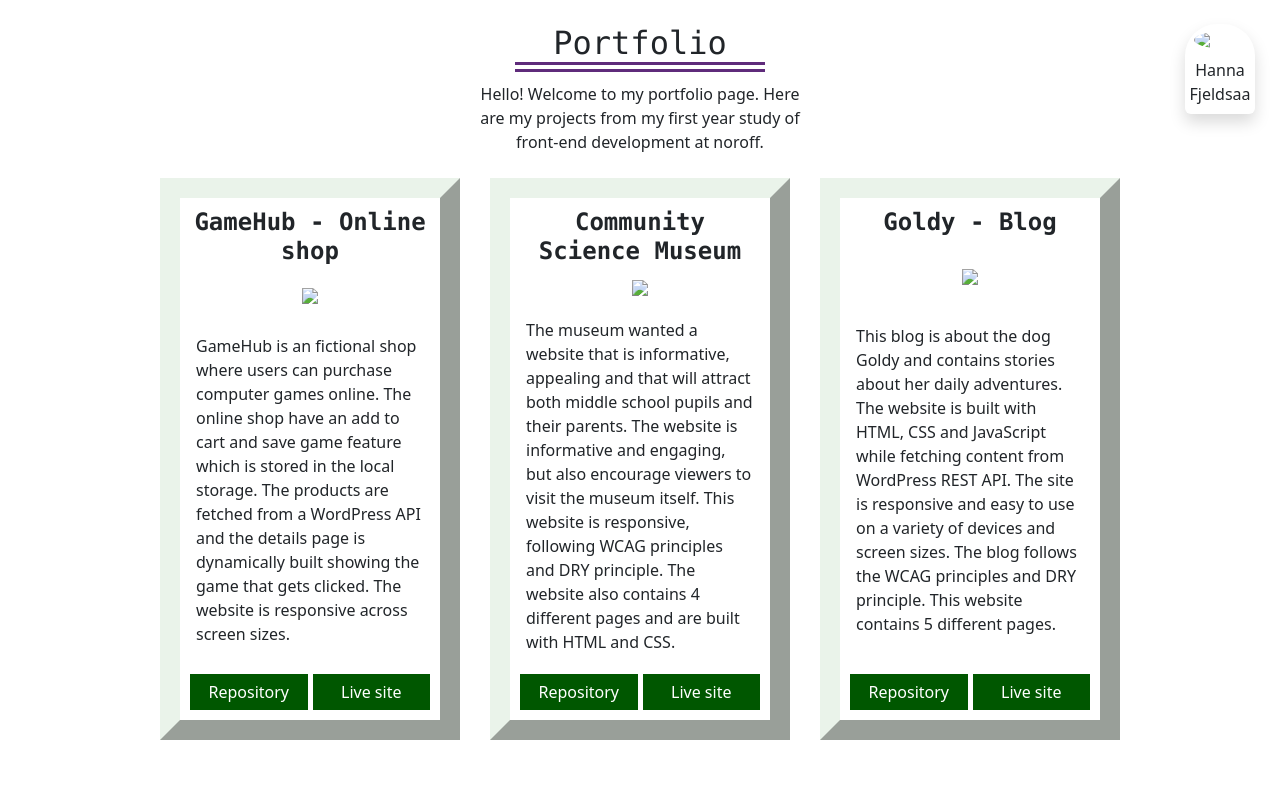
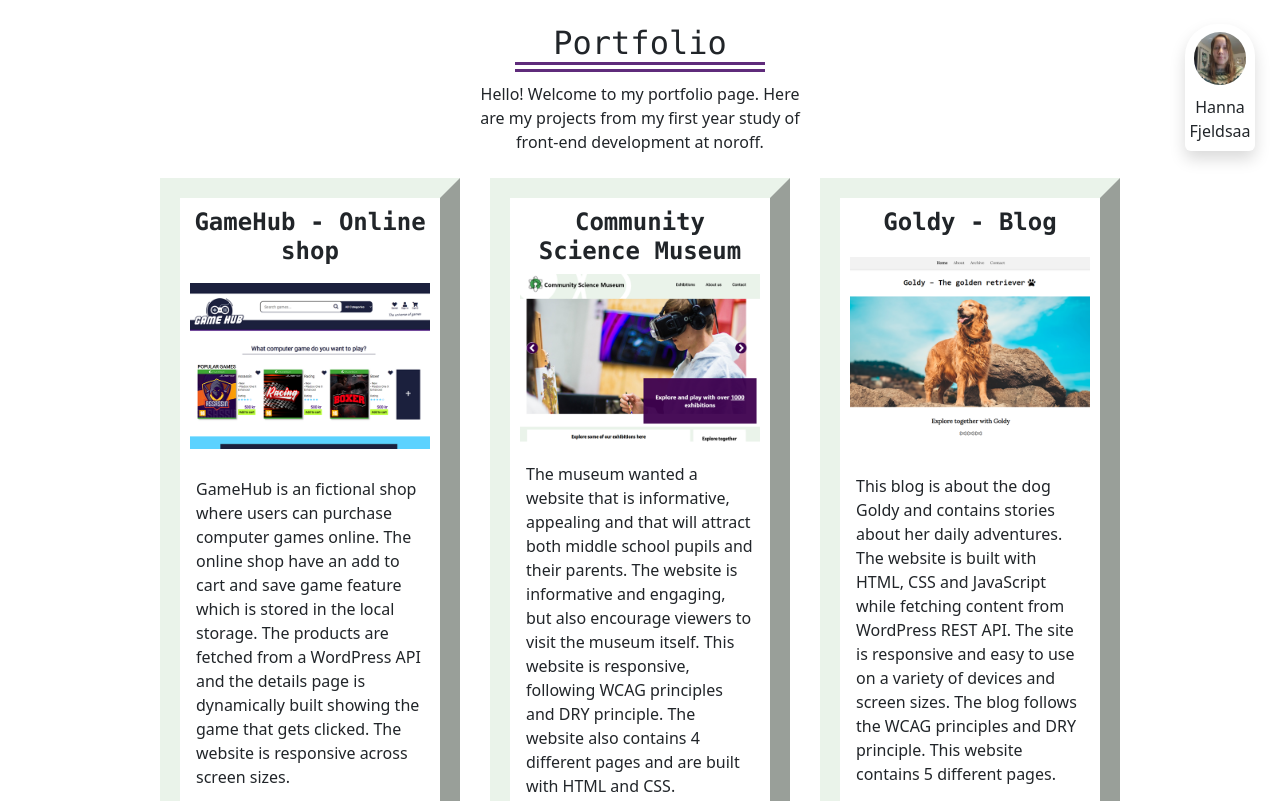
Before and after one commit to Gronnfrosk/Portfolio1, a website: page index.html in a window 1280 px wide. Shown: the top 801 px of the page. Drawn offline with nearby package versions, Linux system fonts and the light colour scheme; files that its build step writes are made by us from their sources; the site is published under a folder, as on GitHub Pages, so addresses that start at the root find nothing.

Commit message:
images git hub

```diff
--- a/index.html
+++ b/index.html
@@ -23,7 +23,7 @@
 	<body>
 		<header class="mb-4">
 			<div class="avatar shadow py-2 bg-body rounded-bottom rounded-5">
-				<img src="/images/fedwsfed.jpg" class="rounded-circle w-75 m-auto"/>
+				<img src="./images/fedwsfed.jpg" class="rounded-circle w-75 m-auto"/>
 				<p>Hanna Fjeldsaa</p>
 			</div>
 			<h1 class="fs-2 mt-4">Portfolio</h1>
@@ -32,7 +32,7 @@
 		<main>
 			<section>
 				<h2 class="fs-4">GameHub - Online shop</h2>
-				<div class="image"><img src="/images/GameHub.png" /></div>
+				<div class="image"><img src="./images/GameHub.png" /></div>
 				<p>
 					GameHub is an fictional shop where users can purchase computer games online. The online shop have an add to cart and save game feature which is stored
 					in the local storage. The products are fetched from a WordPress API and the details page is dynamically built showing the game that gets clicked. The
@@ -45,7 +45,7 @@
 			</section>
 			<section>
 				<h2 class="fs-4">Community Science Museum</h2>
-				<div class="image"><img src="/images/community.png" /></div>
+				<div class="image"><img src="./images/community.png" /></div>
 				<p>
 					The museum wanted a website that is informative, appealing and that will attract both middle school pupils and their parents. The website is
 					informative and engaging, but also encourage viewers to visit the museum itself. This website is responsive, following WCAG principles and DRY
@@ -58,7 +58,7 @@
 			</section>
 			<section>
 				<h2 class="fs-4">Goldy - Blog</h2>
-				<div class="image"><img src="/images/goldydog.png" /></div>
+				<div class="image"><img src="./images/goldydog.png" /></div>
 				<p>
 					This blog is about the dog Goldy and contains stories about her daily adventures. The website is built with HTML, CSS and JavaScript while fetching
 					content from WordPress REST API. The site is responsive and easy to use on a variety of devices and screen sizes. The blog follows the WCAG principles
```
